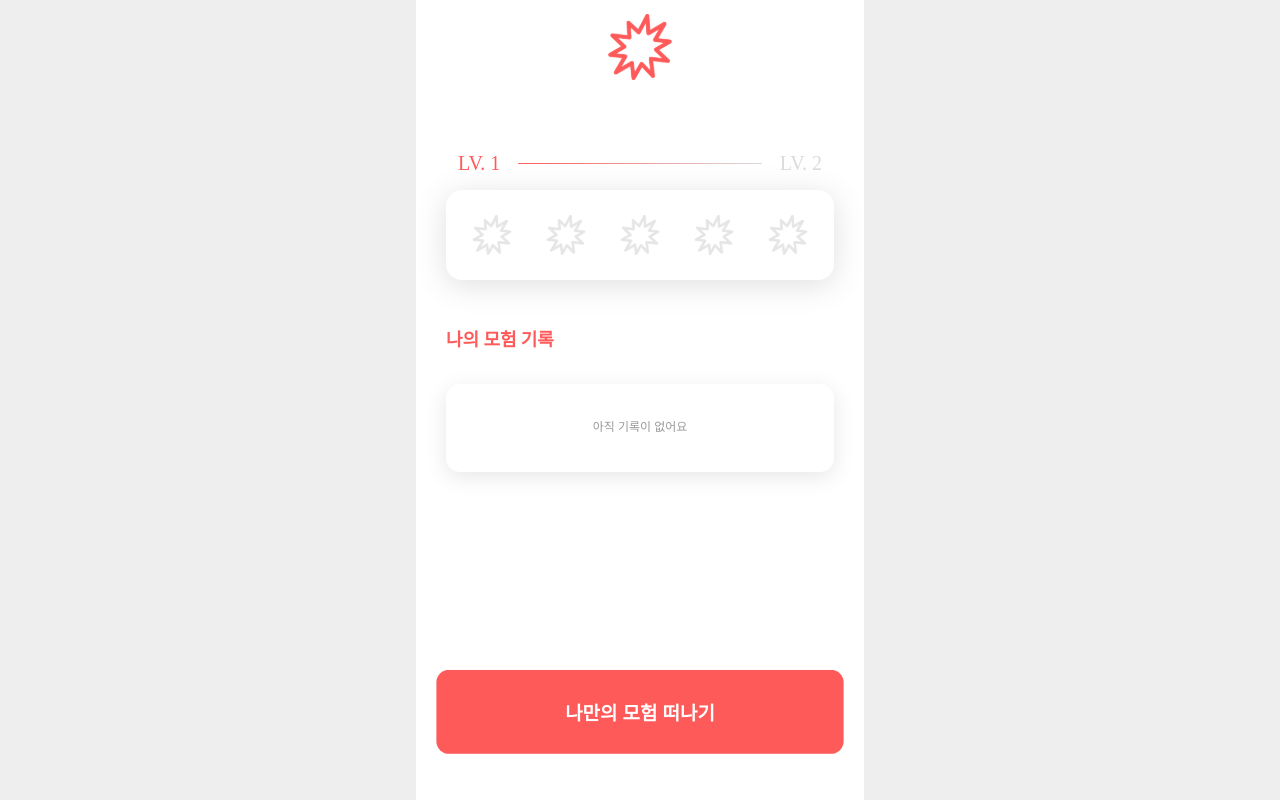
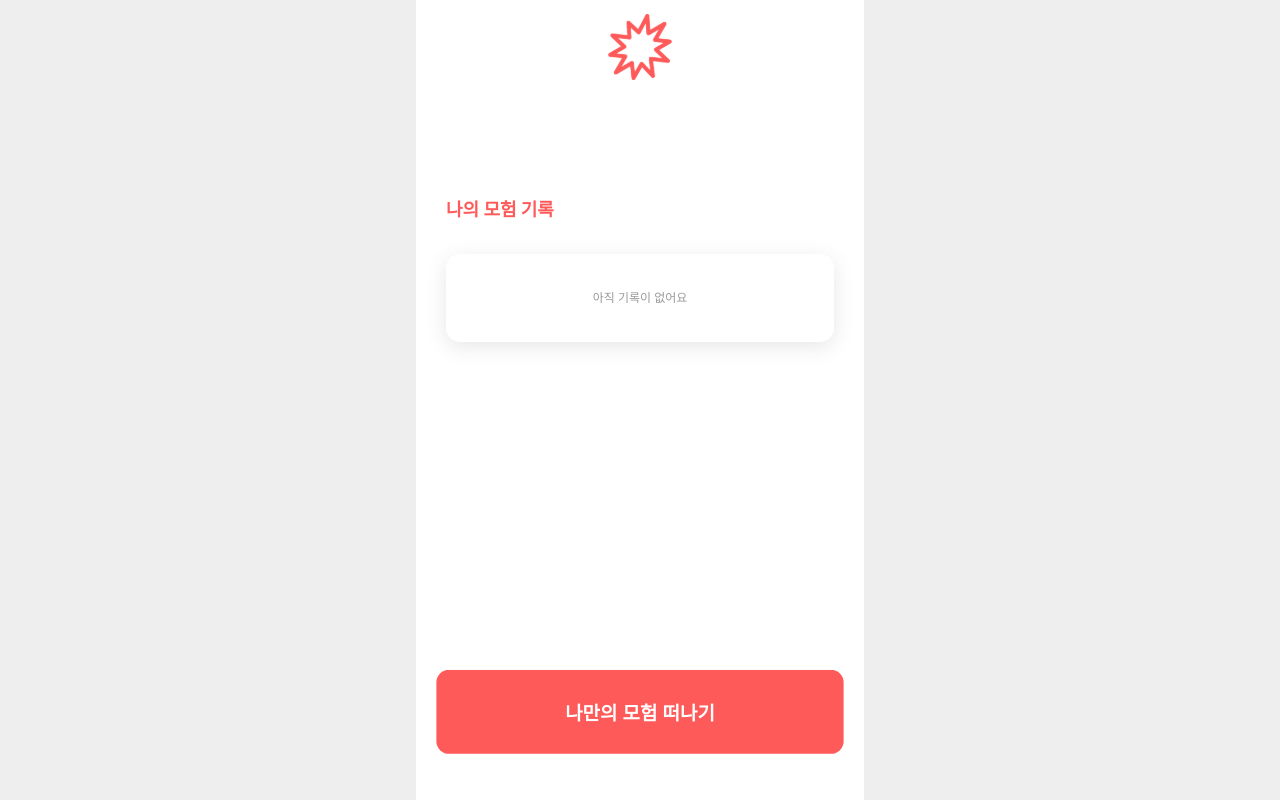
Before and after one commit to danmin20/peace-tol, a React (Vite) app: page / in a window 1280 px wide. Built offline with nearby package versions, Linux system fonts and the light colour scheme; a web font is replaced by a local one.

Commit message:
데이터 분기

```diff
--- a/src/pages/Main/index.tsx
+++ b/src/pages/Main/index.tsx
@@ -34,7 +34,7 @@ export const Main = () => {
       <div css={wrapperCss}>
         <Logo css={logoCss} />
         <div css={targetBoxCss}>
-          <TargetBox targetCount={data?.length} />
+          {data && <TargetBox targetCount={data?.length} />}
         </div>
 
         <div css={recordHeaderCss}>
```
